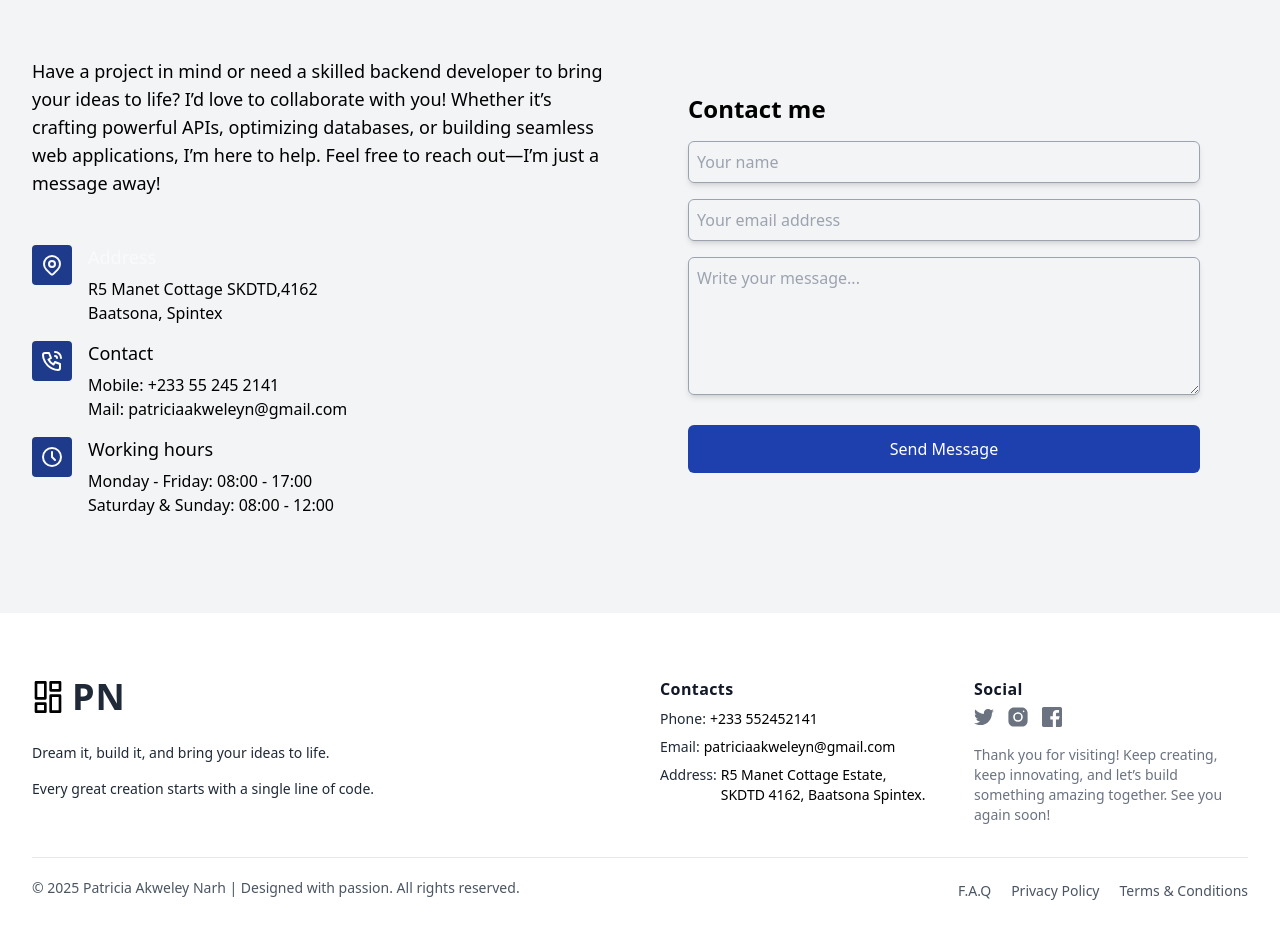
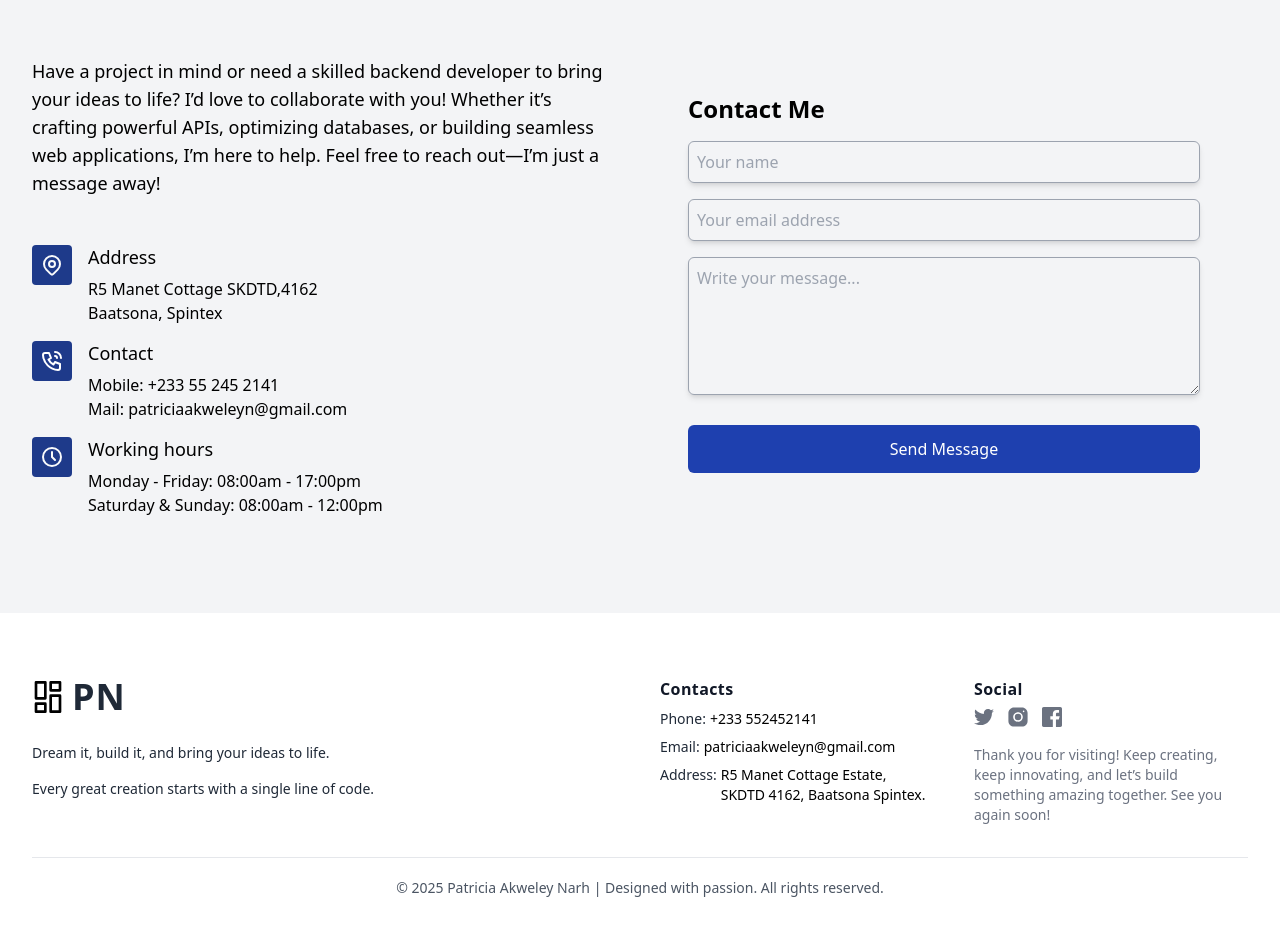
Before and after one commit to Akweleyp/myportfolio-website, a plain HTML site: page index.html in a window 1280 px wide. Shown: the part 6246-7185 px from the top of the page. Drawn offline with nearby package versions, Linux system fonts and the light colour scheme.

Commit message:
fixed footer

```diff
--- a/index.html
+++ b/index.html
@@ -1085,7 +1085,8 @@
           <div class="grid md:grid-cols-2">
             <div class="h-full pr-6">
               <p class="mt-3 mb-12 text-lg text-black">
-                Have a project in mind or need a skilled backend developer to bring your ideas to life? I’d love to collaborate with you! Whether it’s crafting powerful APIs, optimizing databases, or building seamless web applications, I’m here to help. Feel free to reach out—I’m just a message away!
+                Have a project in mind or need a skilled backend developer to bring your ideas to life? I’d love to collaborate with you! Whether it’s crafting powerful APIs, optimizing databases, or building seamless web applications,
+                I’m here to help. Feel free to reach out—I’m just a message away!
               </p>
               <ul class="mb-6 md:mb-0">
                 <li class="flex">
@@ -1111,7 +1112,7 @@
                     </svg>
                   </div>
                   <div class="ml-4 mb-4">
-                    <h3 class="mb-2 text-lg font-medium leading-6 text-gray-50">
+                    <h3 class="mb-2 text-lg font-medium leading-6 text-black-50">
                       Address
                     </h3>
                     <p class="text-black">R5 Manet Cottage SKDTD,4162</p>
@@ -1173,16 +1174,16 @@
                     <h3 class="mb-2 text-lg font-medium leading-6 text-black">
                       Working hours
                     </h3>
-                    <p class="text-black">Monday - Friday: 08:00 - 17:00</p>
+                    <p class="text-black">Monday - Friday: 08:00am - 17:00pm</p>
                     <p class="text-black">
-                      Saturday &amp; Sunday: 08:00 - 12:00
+                      Saturday &amp; Sunday: 08:00am - 12:00pm
                     </p>
                   </div>
                 </li>
               </ul>
             </div>
             <div class="card h-fit max-w-6xl p-5 md:p-12" id="form">
-              <h2 class="mb-4 text-2xl font-bold text-black">Contact me</h2>
+              <h2 class="mb-4 text-2xl font-bold text-black">Contact Me</h2>
               <form id="contactForm">
                 <div class="mb-6">
                   <div class="mx-0 mb-1 sm:mb-4">
@@ -1369,12 +1370,12 @@
         </div>
       </div>
       <div
-        class="flex flex-col-reverse justify-between pt-5 pb-10 border-t lg:flex-row"
+        class="flex flex-col-reverse justify-center pt-5 pb-10 border-t lg:flex-row"
       >
         <p class="text-sm text-gray-600">
           © 2025 Patricia Akweley Narh | Designed with passion. All rights reserved.
         </p>
-        <ul
+        <!-- <ul
           class="flex flex-col mb-3 space-y-2 lg:mb-0 sm:space-y-0 sm:space-x-5 sm:flex-row"
         >
           <li>
@@ -1398,7 +1399,7 @@
               >Terms &amp; Conditions</a
             >
           </li>
-        </ul>
+        </ul> -->
       </div>
     </div>
   </footer>
```
